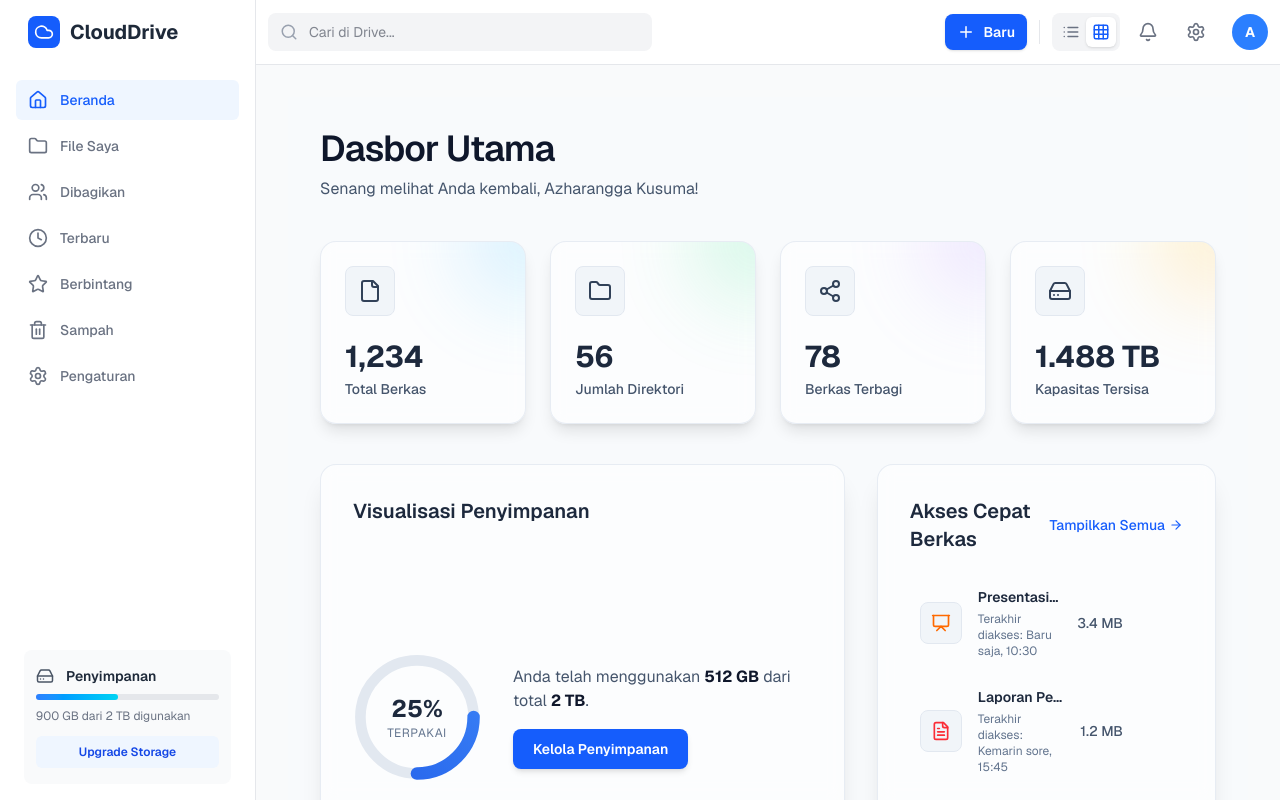
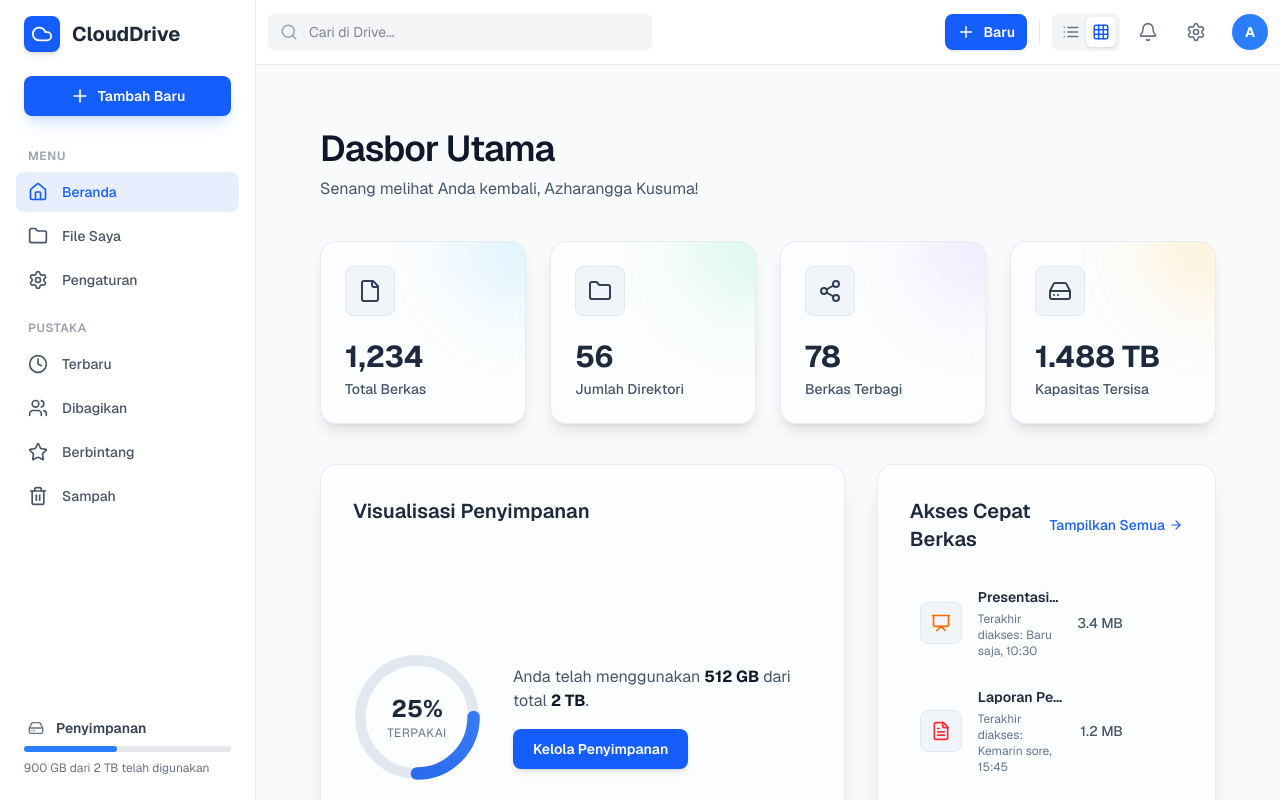
Before and after one commit to azharanggakusuma/drive, a Next.js app: page / in a window 1280 px wide. Built offline with nearby package versions, Linux system fonts and the light colour scheme.

Commit message:
Refactor Sidebar component: enhance styling, add action button, and reorganize navigation structure

```diff
--- a/components/ui/Sidebar.tsx
+++ b/components/ui/Sidebar.tsx
@@ -13,6 +13,7 @@ import {
   Settings,
   HardDrive,
   Cloud,
+  Plus,
 } from "lucide-react";
 import React from "react";
 
@@ -23,14 +24,20 @@ type NavItemProps = {
   label: string;
 };
 
+// Komponen untuk judul kategori/sub-menu
+const NavHeader = ({ title }: { title: string }) => (
+  <h2 className="text-xs font-semibold text-gray-400 dark:text-gray-500 uppercase tracking-wider px-3 mt-4 mb-1">
+    {title}
+  </h2>
+);
+
 // Komponen NavItem yang diperbarui
 const NavItem = ({ href, icon, label }: NavItemProps) => {
   const pathname = usePathname();
   const isActive = href === "/" ? pathname === href : pathname.startsWith(href);
 
-  // Kelas untuk styling
-  const activeClasses = "bg-blue-50 text-blue-600 dark:bg-blue-500/10 dark:text-blue-400";
-  const inactiveClasses = "text-gray-500 hover:bg-gray-100 hover:text-gray-800 dark:text-gray-400 dark:hover:bg-gray-800 dark:hover:text-gray-200";
+  const activeClasses = "bg-blue-600/10 text-blue-600 dark:text-blue-300";
+  const inactiveClasses = "text-gray-600 hover:bg-gray-100 hover:text-gray-900 dark:text-gray-400 dark:hover:bg-gray-800 dark:hover:text-gray-50";
 
   const handleClick = () => {
     if (pathname !== href) {
@@ -41,37 +48,30 @@ const NavItem = ({ href, icon, label }: NavItemProps) => {
   return (
     <Link
       href={href}
-      className={`flex items-center gap-3 px-3 py-2.5 rounded-md transition-all duration-200 ease-in-out font-medium text-sm ${isActive ? activeClasses : inactiveClasses}`}
+      className={`flex items-center gap-3.5 px-3 py-2.5 rounded-lg transition-all duration-200 font-medium text-sm ${isActive ? activeClasses : inactiveClasses}`}
       onClick={handleClick}
     >
-      {/* Memberi styling pada ikon saat aktif */}
-      {React.cloneElement(icon as React.ReactElement, { className: `w-5 h-5 ${isActive ? 'text-blue-600 dark:text-blue-400' : ''}` })}
-      <span className="truncate">{label}</span>
+      {React.cloneElement(icon as React.ReactElement, { className: "w-5 h-5" })}
+      <span>{label}</span>
     </Link>
   );
 };
 
-// Komponen StorageStatus yang didesain ulang
+// Komponen StorageStatus yang lebih ringkas
 const StorageStatus = () => (
-  <div className="mt-auto px-2 pt-4">
-    <div className="px-3 py-4 bg-gray-50 dark:bg-gray-800/50 rounded-lg">
-      <div className="flex items-center gap-3 mb-2">
-        <HardDrive size={18} className="text-gray-600 dark:text-gray-400" />
-        <span className="font-semibold text-sm text-gray-800 dark:text-gray-200">Penyimpanan</span>
-      </div>
-      <div className="w-full bg-gray-200 dark:bg-gray-700 rounded-full h-1.5 mb-2">
-        {/* Contoh penggunaan storage 45% */}
-        <div className="bg-gradient-to-r from-blue-500 to-cyan-400 h-1.5 rounded-full" style={{ width: "45%" }}></div>
-      </div>
-      <p className="text-xs text-gray-500 dark:text-gray-400">900 GB dari 2 TB digunakan</p>
-      <button className="w-full mt-3 bg-blue-50 text-blue-700 dark:bg-blue-500/10 dark:text-blue-400 font-semibold text-xs py-2 rounded-md hover:bg-blue-100 dark:hover:bg-blue-500/20 transition-colors">
-        Upgrade Storage
-      </button>
+  <div className="mt-auto p-2">
+    <div className="flex items-center gap-3 mb-2 px-1">
+      <HardDrive size={16} className="text-gray-500" />
+      <span className="font-semibold text-sm text-gray-700 dark:text-gray-300">Penyimpanan</span>
     </div>
+    <div className="w-full bg-gray-200 dark:bg-gray-700 rounded-full h-1.5">
+      <div className="bg-blue-500 h-1.5 rounded-full" style={{ width: "45%" }}></div>
+    </div>
+    <p className="text-xs text-gray-500 dark:text-gray-400 mt-2">900 GB dari 2 TB telah digunakan</p>
   </div>
 );
 
-// Komponen Sidebar utama
+// Komponen Sidebar utama yang telah didesain ulang
 export const Sidebar = () => {
   const pathname = usePathname();
   const handleLogoClick = () => {
@@ -83,27 +83,40 @@ export const Sidebar = () => {
   return (
     <aside className="w-64 h-full bg-white dark:bg-gray-900 flex flex-col p-4 border-r border-gray-200 dark:border-gray-800">
       {/* Logo */}
-      <Link href="/" className="flex items-center gap-2.5 px-3 mb-8" onClick={handleLogoClick}>
-        <div className="w-8 h-8 bg-blue-600 rounded-lg flex items-center justify-center">
-          <Cloud size={20} className="text-white" />
+      <Link href="/" className="flex items-center gap-3 px-2 mb-6" onClick={handleLogoClick}>
+        <div className="w-9 h-9 bg-blue-600 rounded-lg flex items-center justify-center shadow-md">
+          <Cloud size={22} className="text-white" />
         </div>
         <span className="text-xl font-bold text-gray-800 dark:text-white">CloudDrive</span>
       </Link>
 
-      {/* Grup Navigasi Atas (Utama) */}
-      <div className="flex flex-col justify-between flex-1">
-        <nav className="flex flex-col gap-1.5">
+      {/* Tombol Aksi Utama */}
+      <div className="px-2 mb-4">
+        <button className="w-full flex items-center justify-center gap-2 bg-blue-600 text-white px-4 py-2.5 rounded-lg hover:bg-blue-700 transition-colors shadow-lg shadow-blue-500/20">
+          <Plus size={20} />
+          <span className="text-sm font-semibold">Tambah Baru</span>
+        </button>
+      </div>
+
+      {/* Navigasi dengan Kategori */}
+      <div className="flex-1 flex flex-col overflow-y-auto">
+        <nav className="flex flex-col gap-1">
+          <NavHeader title="Menu" />
           <NavItem href="/" icon={<Home />} label="Beranda" />
           <NavItem href="/files" icon={<Folder />} label="File Saya" />
+          <NavItem href="/settings" icon={<Settings />} label="Pengaturan" />
+
+          <NavHeader title="Pustaka" />
+          <NavItem href="/recent" icon={<Clock />} label="Terbaru" />
           <NavItem href="/shared" icon={<Users />} label="Dibagikan" />
-          <NavItem href="/recent" icon={<Clock />} label="Terbaru" />
           <NavItem href="/starred" icon={<Star />} label="Berbintang" />
           <NavItem href="/trash" icon={<Trash2 />} label="Sampah" />
-          <NavItem href="/settings" icon={<Settings />} label="Pengaturan" />
         </nav>
 
         {/* Status Penyimpanan */}
-        <StorageStatus />
+        <div className="mt-auto">
+          <StorageStatus />
+        </div>
       </div>
     </aside>
   );
```
